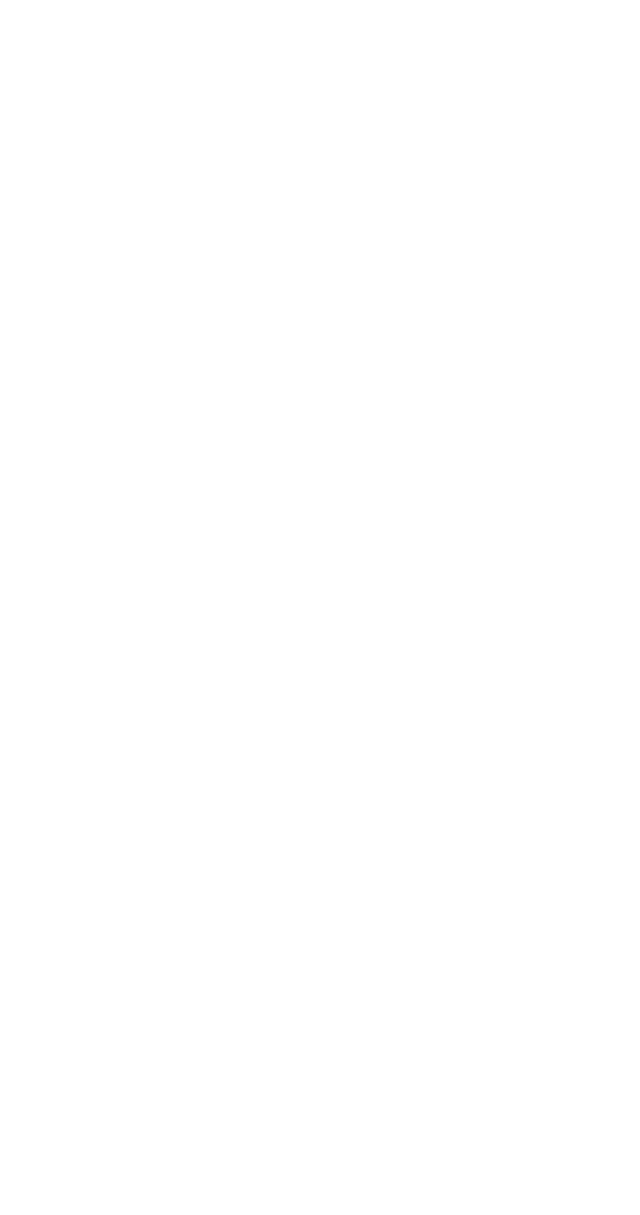
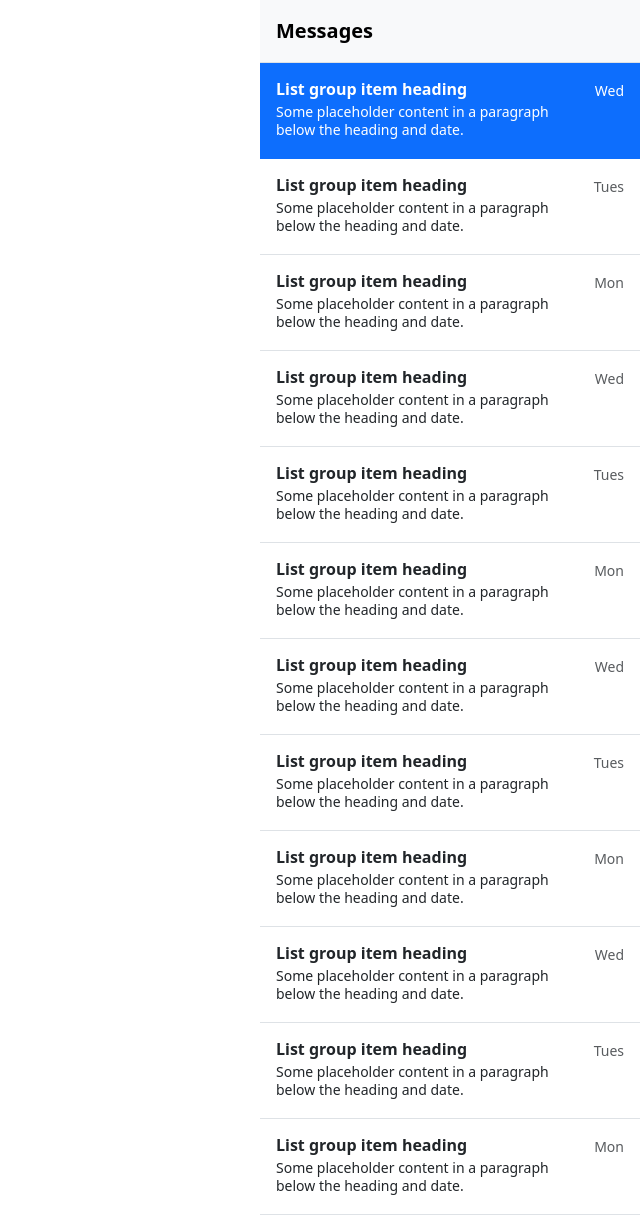
Before and after one commit to EmrysILIO1710/Social-Media-Application, a React (Create React App) app: page /messages in a window 1280 px wide. Before the commit this address had no page. Shown: the whole page, without its empty margins (640-1280 px from the left). Before the commit the page ends 800 px from the top, so only its background shows below. Built offline with nearby package versions, Linux system fonts and the light colour scheme.

Commit message:
working on message

```diff
--- a/src/App.js
+++ b/src/App.js
@@ -28,6 +28,7 @@ import FollowRequest from './components/FollowRequest';
 import NotificationList from './components/NotificationList';
 import NotificationArea from './components/NotificationArea';
 import ProfilePage from './pages/ProfilePage';
+import Messages from './components/Messages';
 
 
 function App() {
@@ -75,6 +76,7 @@ function App() {
           <Route path='/notifications' element={<NotificationList/>}/>
           <Route path='/notificationarea' element={<NotificationArea />} />
           <Route path='/profilepage' element={<ProfilePage handleCB = {CB2} />} />
+          <Route path='/messages' element={<Messages />} />
         </Routes>
       </BrowserRouter>
 
--- /dev/null
+++ b/src/components/Messages.jsx
@@ -0,0 +1,161 @@
+import React from "react";
+
+const Messages = () => {
+  return (
+
+      <div
+        class="d-flex flex-column align-items-stretch flex-shrink-0 bg-body-tertiary float-right"
+        style={{width: "380px"}}
+      >
+        <a
+          href="#"
+          class="d-flex align-items-center flex-shrink-0 p-3 link-body-emphasis text-decoration-none border-bottom"
+        >
+
+          <span class="fs-5 fw-semibold">Messages</span>
+        </a>
+        <div class="list-group list-group-flush border-bottom scrollarea">
+          <a
+            href="#"
+            class="list-group-item list-group-item-action active py-3 lh-sm"
+            aria-current="true"
+          >
+            <div class="d-flex w-100 align-items-center justify-content-between">
+              <strong class="mb-1">List group item heading</strong>
+              <small>Wed</small>
+            </div>
+            <div class="col-10 mb-1 small">
+              Some placeholder content in a paragraph below the heading and
+              date.
+            </div>
+          </a>
+          <a href="#" class="list-group-item list-group-item-action py-3 lh-sm">
+            <div class="d-flex w-100 align-items-center justify-content-between">
+              <strong class="mb-1">List group item heading</strong>
+              <small class="text-body-secondary">Tues</small>
+            </div>
+            <div class="col-10 mb-1 small">
+              Some placeholder content in a paragraph below the heading and
+              date.
+            </div>
+          </a>
+          <a href="#" class="list-group-item list-group-item-action py-3 lh-sm">
+            <div class="d-flex w-100 align-items-center justify-content-between">
+              <strong class="mb-1">List group item heading</strong>
+              <small class="text-body-secondary">Mon</small>
+            </div>
+            <div class="col-10 mb-1 small">
+              Some placeholder content in a paragraph below the heading and
+              date.
+            </div>
+          </a>
+
+          <a
+            href="#"
+            class="list-group-item list-group-item-action py-3 lh-sm"
+            aria-current="true"
+          >
+            <div class="d-flex w-100 align-items-center justify-content-between">
+              <strong class="mb-1">List group item heading</strong>
+              <small class="text-body-secondary">Wed</small>
+            </div>
+            <div class="col-10 mb-1 small">
+              Some placeholder content in a paragraph below the heading and
+              date.
+            </div>
+          </a>
+          <a href="#" class="list-group-item list-group-item-action py-3 lh-sm">
+            <div class="d-flex w-100 align-items-center justify-content-between">
+              <strong class="mb-1">List group item heading</strong>
+              <small class="text-body-secondary">Tues</small>
+            </div>
+            <div class="col-10 mb-1 small">
+              Some placeholder content in a paragraph below the heading and
+              date.
+            </div>
+          </a>
+          <a href="#" class="list-group-item list-group-item-action py-3 lh-sm">
+            <div class="d-flex w-100 align-items-center justify-content-between">
+              <strong class="mb-1">List group item heading</strong>
+              <small class="text-body-secondary">Mon</small>
+            </div>
+            <div class="col-10 mb-1 small">
+              Some placeholder content in a paragraph below the heading and
+              date.
+            </div>
+          </a>
+          <a
+            href="#"
+            class="list-group-item list-group-item-action py-3 lh-sm"
+            aria-current="true"
+          >
+            <div class="d-flex w-100 align-items-center justify-content-between">
+              <strong class="mb-1">List group item heading</strong>
+              <small class="text-body-secondary">Wed</small>
+            </div>
+            <div class="col-10 mb-1 small">
+              Some placeholder content in a paragraph below the heading and
+              date.
+            </div>
+          </a>
+          <a href="#" class="list-group-item list-group-item-action py-3 lh-sm">
+            <div class="d-flex w-100 align-items-center justify-content-between">
+              <strong class="mb-1">List group item heading</strong>
+              <small class="text-body-secondary">Tues</small>
+            </div>
+            <div class="col-10 mb-1 small">
+              Some placeholder content in a paragraph below the heading and
+              date.
+            </div>
+          </a>
+          <a href="#" class="list-group-item list-group-item-action py-3 lh-sm">
+            <div class="d-flex w-100 align-items-center justify-content-between">
+              <strong class="mb-1">List group item heading</strong>
+              <small class="text-body-secondary">Mon</small>
+            </div>
+            <div class="col-10 mb-1 small">
+              Some placeholder content in a paragraph below the heading and
+              date.
+            </div>
+          </a>
+          <a
+            href="#"
+            class="list-group-item list-group-item-action py-3 lh-sm"
+            aria-current="true"
+          >
+            <div class="d-flex w-100 align-items-center justify-content-between">
+              <strong class="mb-1">List group item heading</strong>
+              <small class="text-body-secondary">Wed</small>
+            </div>
+            <div class="col-10 mb-1 small">
+              Some placeholder content in a paragraph below the heading and
+              date.
+            </div>
+          </a>
+          <a href="#" class="list-group-item list-group-item-action py-3 lh-sm">
+            <div class="d-flex w-100 align-items-center justify-content-between">
+              <strong class="mb-1">List group item heading</strong>
+              <small class="text-body-secondary">Tues</small>
+            </div>
+            <div class="col-10 mb-1 small">
+              Some placeholder content in a paragraph below the heading and
+              date.
+            </div>
+          </a>
+          <a href="#" class="list-group-item list-group-item-action py-3 lh-sm">
+            <div class="d-flex w-100 align-items-center justify-content-between">
+              <strong class="mb-1">List group item heading</strong>
+              <small class="text-body-secondary">Mon</small>
+            </div>
+            <div class="col-10 mb-1 small">
+              Some placeholder content in a paragraph below the heading and
+              date.
+            </div>
+          </a>
+        </div>
+      </div>
+
+  );
+};
+
+export default Messages;
```
